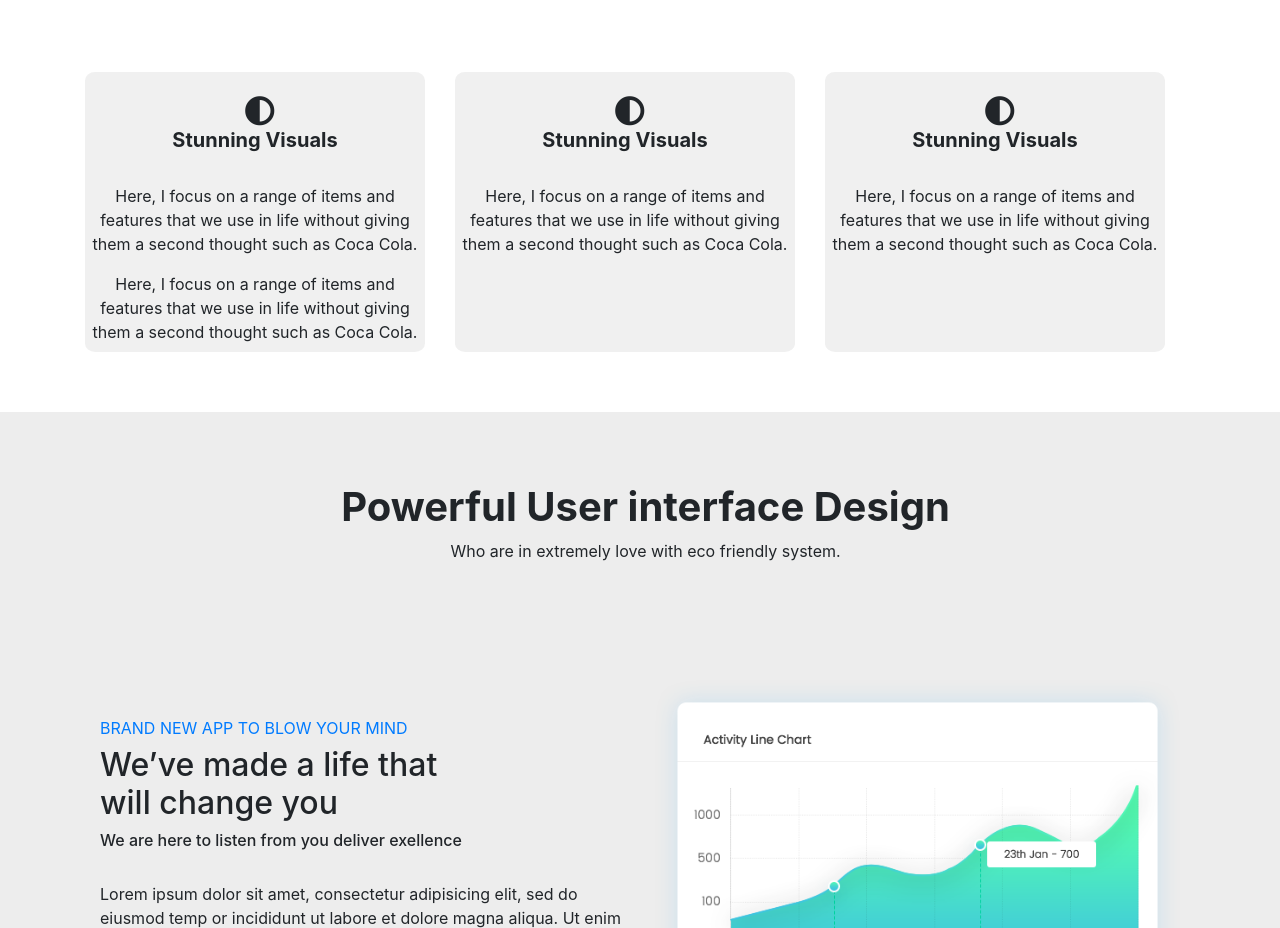
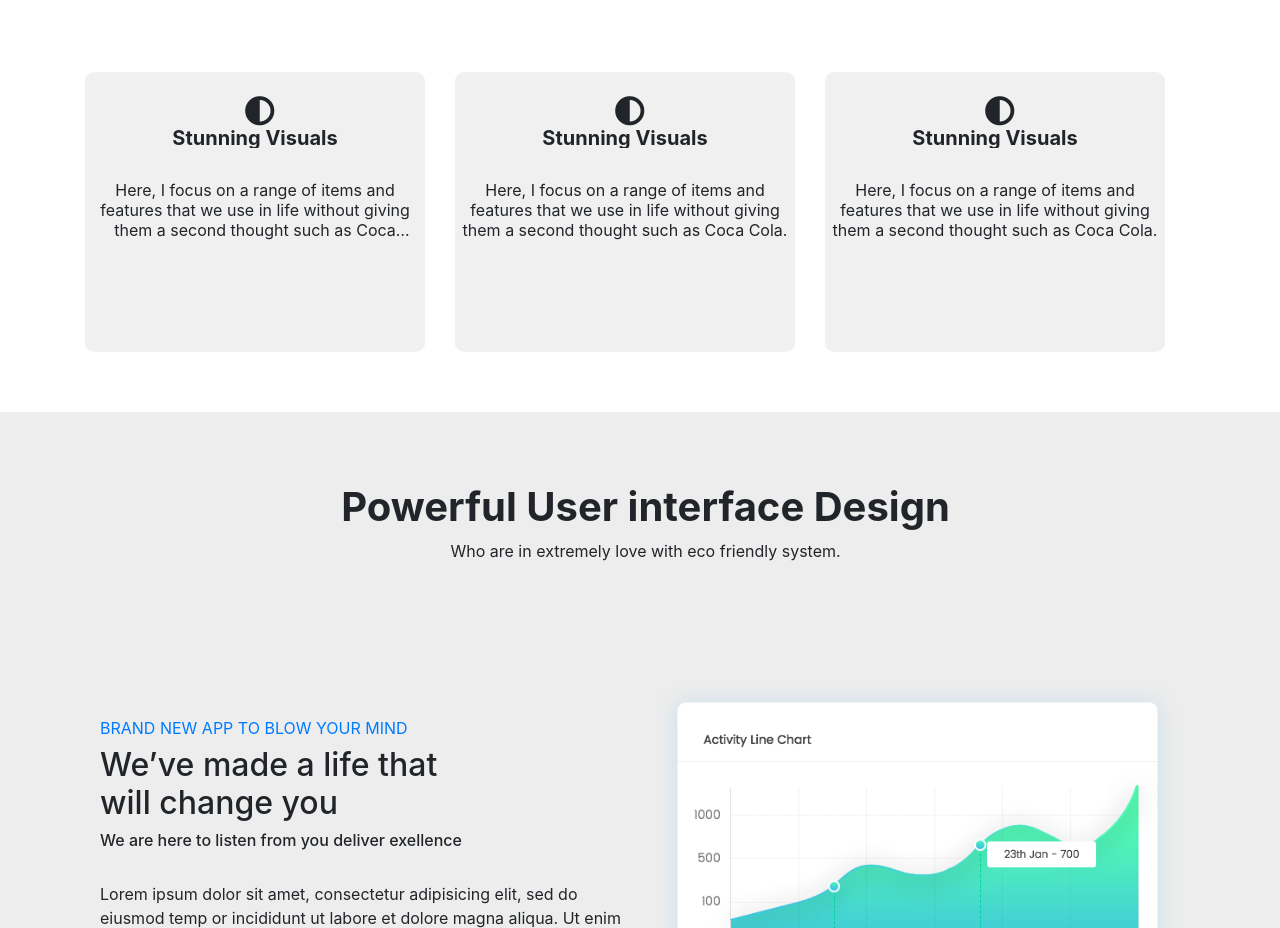
Before and after one commit to VoVanThanh1999/TrainHtml, a plain HTML site: page index.html in a window 1280 px wide. Shown: the part 1180-2108 px from the top of the page. Drawn offline with nearby package versions, Linux system fonts and the light colour scheme.

Commit message:
update 7/30/2019 11:00h

```diff
--- a/index.css
+++ b/index.css
@@ -102,7 +102,19 @@ body{
 	transition: 1s;
 	overflow: auto;
 }
+#page-body  .content .row .item p{
+	overflow: hidden;
+    text-overflow: ellipsis;
+    line-height: 20px;
+    -webkit-line-clamp: 3;
+    display: -webkit-box;
+    -webkit-box-orient: vertical;
+}
+#page-body  .content .row .item p:hover{
+	overflow: visible;
 
+
+}
 #page-body  .content .row .item i{
 	margin-left: 47%;
 	font-size: 30px;
--- a/index.html
+++ b/index.html
@@ -86,9 +86,7 @@
 						<i class="fas fa-adjust"></i><br>
 						<p class=" h5 text-center font-weight-bold">Stunning Visuals</p>
 						<br>
-						<p class="text-center">Here, I focus on a range of items and features that we use in life without giving them a second thought such as Coca Cola.</p>
-						<p class="text-center">Here, I focus on a range of items and features that we use in life without giving them a second thought such as Coca Cola.</p>
-
+						<p class="text-center">Here, I focus on a range of items and features that we use in life without giving them a second thought such as Coca Cola.Here, I focus on a range of items and features that we use in life without giving them a second thought such as Coca Cola</p>
 					</div>
 				</div>
 				<div class="col-md-4 col-12">
@@ -511,5 +509,6 @@
 			</div>
 		</div>
 	</div>
+	<link rel="stylesheet" type="" href="">
 </body>
 </html>
```
